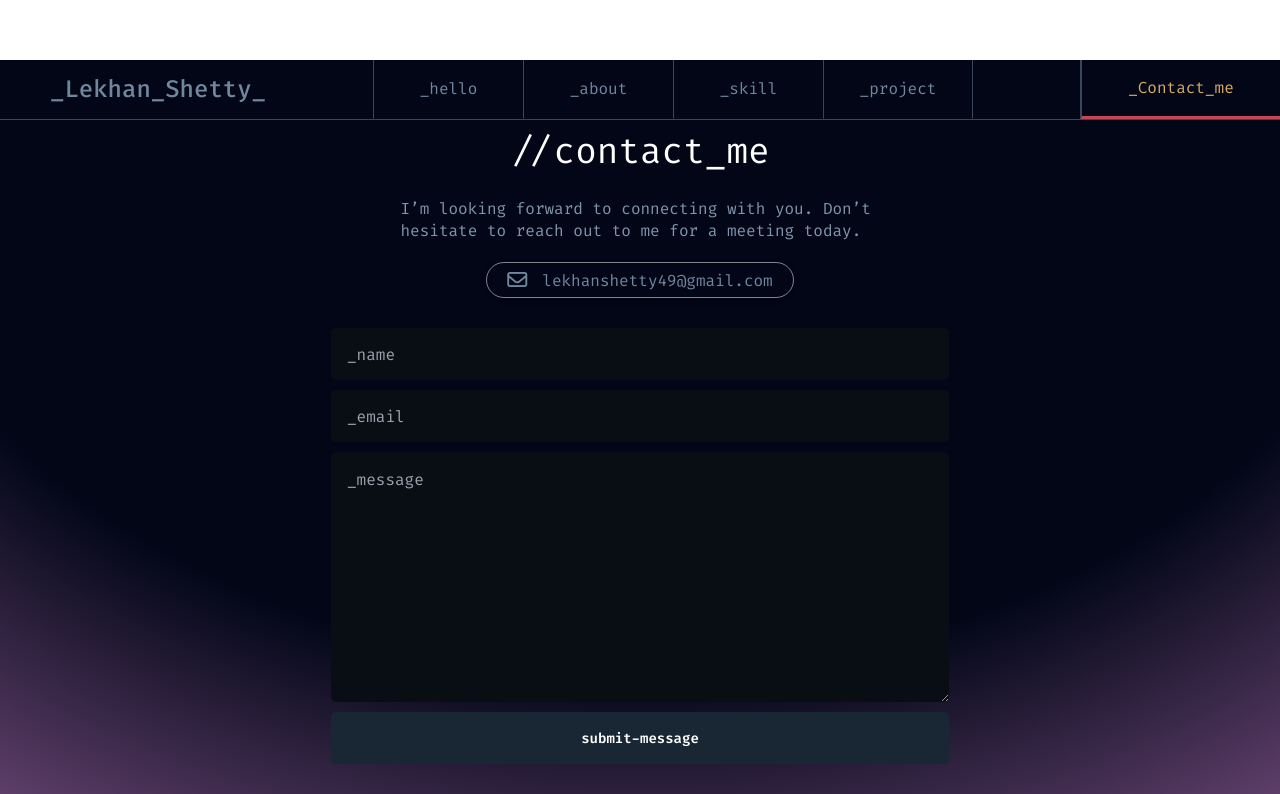
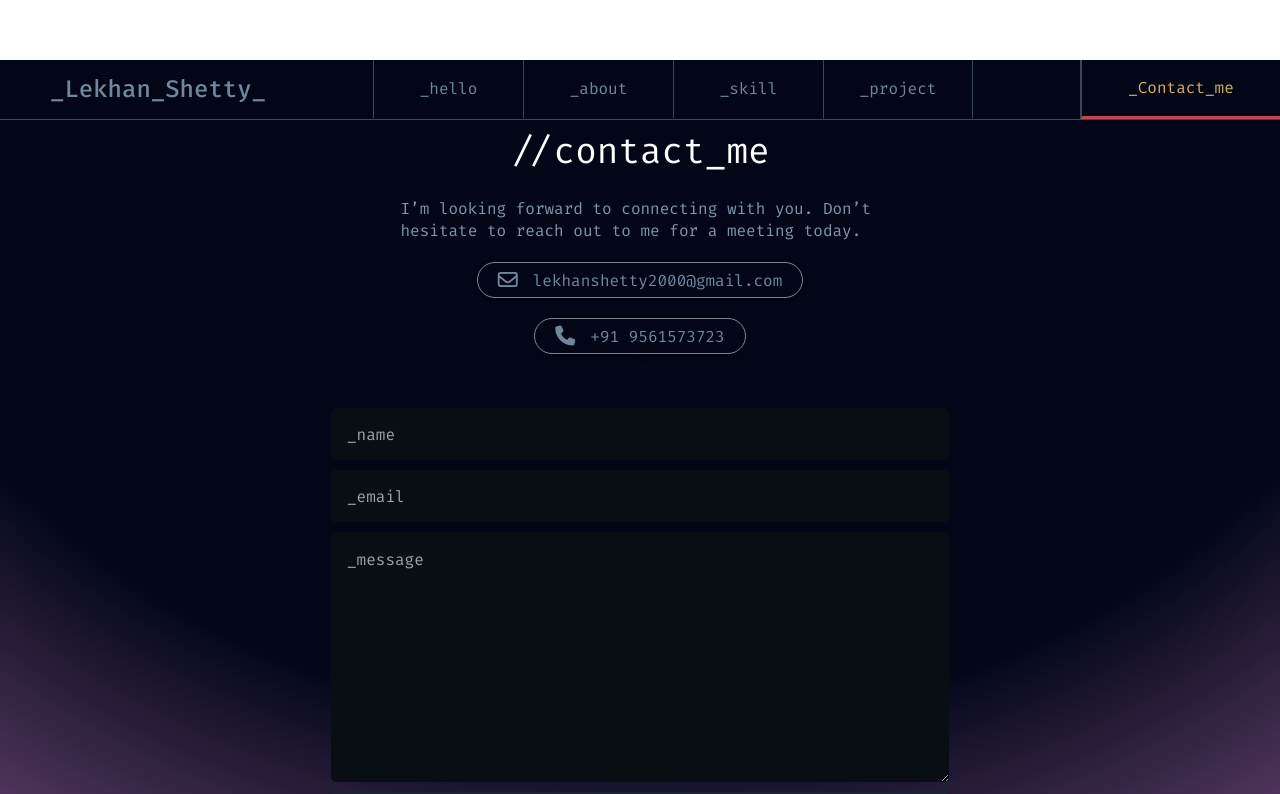
Before and after one commit to lekhanShetty15/react-portfolio, a React (Vite) app: page /contact in a window 1280 px wide. Shown: the top 794 px of the page. Built offline with nearby package versions, Linux system fonts and the light colour scheme.

Commit message:
contact form is now functional and it is sending the message to the admin

```diff
--- a/package.json
+++ b/package.json
@@ -10,6 +10,7 @@
     "preview": "vite preview"
   },
   "dependencies": {
+    "@emailjs/browser": "^4.3.3",
     "@react-three/drei": "^9.105.4",
     "@react-three/fiber": "^8.16.2",
     "@types/three": "^0.163.0",
--- a/src/App.css
+++ b/src/App.css
@@ -208,6 +208,8 @@
   opacity: 0;
   animation: slideFromTop 1s ease forwards;
   animation-delay: .2s;
+
+
 
 }
 .main-Btn2:hover{
@@ -1396,7 +1398,12 @@ button:hover{
 
 
 /* conatct page section */
-
+form{
+  display: flex;
+  align-items: center;
+  justify-content: center;
+  flex-direction: column;
+}
 .contact-main{
   position: relative;
   z-index: 1000;
@@ -1432,8 +1439,10 @@ button:hover{
   box-shadow: 0px 2px 5px rgba(0, 0, 0, 0.4);
   border: solid 1px rgba(255, 255, 255, 0.5);
 }
+
 .email{
-  cursor: pointer;
+  pointer-events: none;
+
 }
 .emailLogo{
   display: flex;
--- a/src/pages/contact.jsx
+++ b/src/pages/contact.jsx
@@ -1,21 +1,56 @@
+import React, { useRef } from 'react';
+import emailjs from '@emailjs/browser';
+
 const Contact =()=>{
 
+    const form = useRef();
+
+  const sendEmail = (e) => {
+    e.preventDefault();
+
+    emailjs
+      .sendForm('service_cepensz', 'template_qc81jl7', form.current, {
+        publicKey: 'NGGxSwwMlMWX_bPGQ',
+      })
+      .then(
+        () => {
+          console.log('SUCCESS!');
+          form.current.reset();
+
+        },
+        (error) => {
+          console.log('FAILED...', error.text);
+        },
+      );
+  };
 
     return(
-        <div className="contact-main">
+        <div className="contact-main" >
             <div className="titleContact">//contact_me</div>
             <div className="conatctDesc">I’m looking forward to connecting with you. Don’t hesitate to reach out to me for a meeting today.</div>
             <div className="email">
                 <div className="emailLogo"><i class="fa-regular fa-envelope emailLog"></i></div>
-                <div className="emailText">lekhanshetty49@gmail.com</div>
+                <div className="emailText">lekhanshetty2000@gmail.com</div>
+
             </div>
-            <input className="nameInpt" type="text" placeholder="_name"/>
-            <input className="emailInpt" type="email" placeholder="_email"/>
-            <textarea className="textdesc" placeholder="_message"></textarea>
-            <button className="submitBtnlast">submit-message</button>
+            <div className="email">
+                <div className="emailLogo"><i class="fa-solid fa-phone emailLog"></i></div>
+                <div className="emailText">+91 9561573723</div>
+
+            </div>
+
+`           <form ref={form} onSubmit={sendEmail}>
+            <input className="nameInpt" name="user_name" type="text" placeholder="_name"/>
+            <input className="emailInpt" name="user_email" type="email" placeholder="_email"/>
+            <textarea className="textdesc" placeholder="_message" name="message"></textarea>
+            <button className="submitBtnlast" type="submit" value="Send" >submit-message</button>
+            </form>
+
 
 
         </div>
+
+
     )
 }
 
--- a/src/pages/hello.jsx
+++ b/src/pages/hello.jsx
@@ -29,7 +29,7 @@ const Hello = ()=>{
                     <div className="hello-desc">I'm a full-stack software engineer with a <br />primary focus on front-end development. I <br />Love Working at the intersection of <br />Creativity.</div>
                     <div className="hello-Btn">
                         <NavLink to='/contact' className="main-Btn1"><button>Hire Me</button></NavLink>
-                        <button className="main-Btn2">Get CV</button>
+                        <a href="src/assets/lekhan shetty resume.pdf" download><button className="main-Btn2">Get CV</button></a>
                     </div>
                 </div>
 
```
Also changed, not shown: 2 other files (tests, documents, lock files or other folders).
